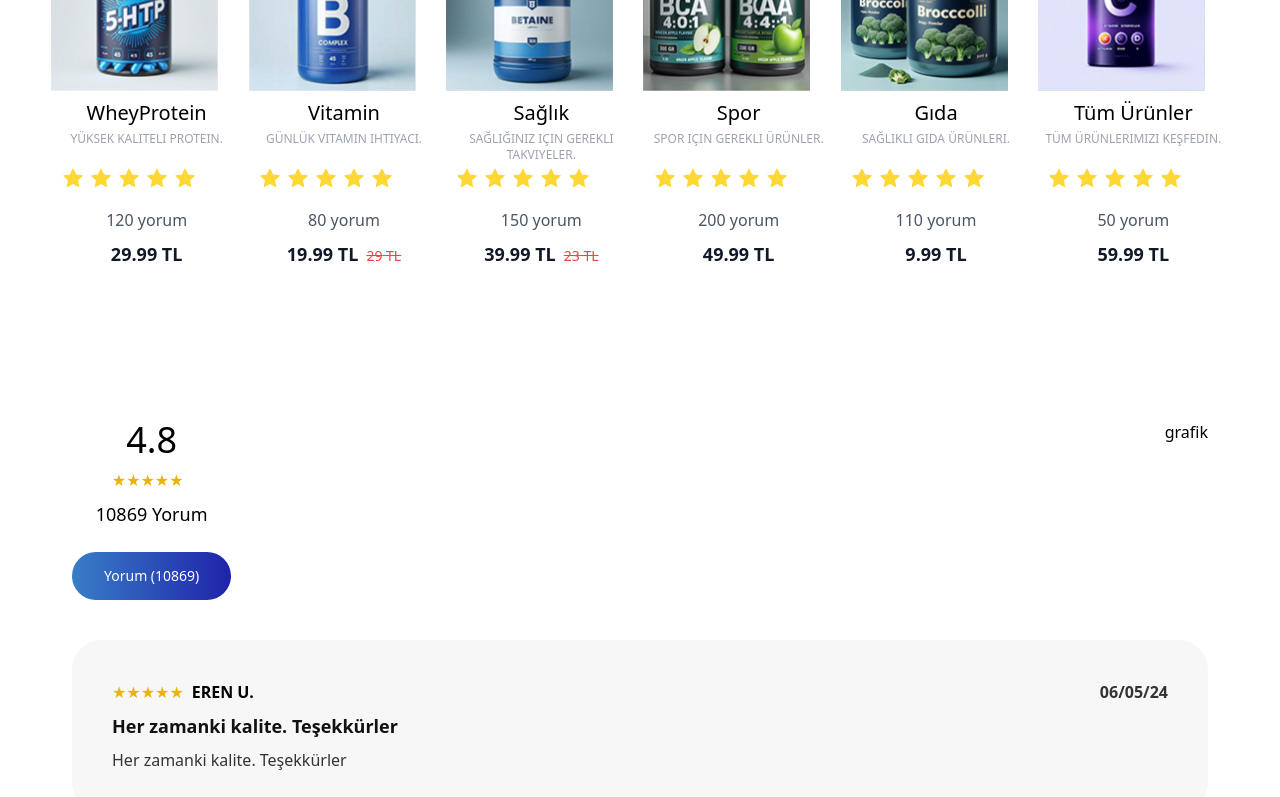
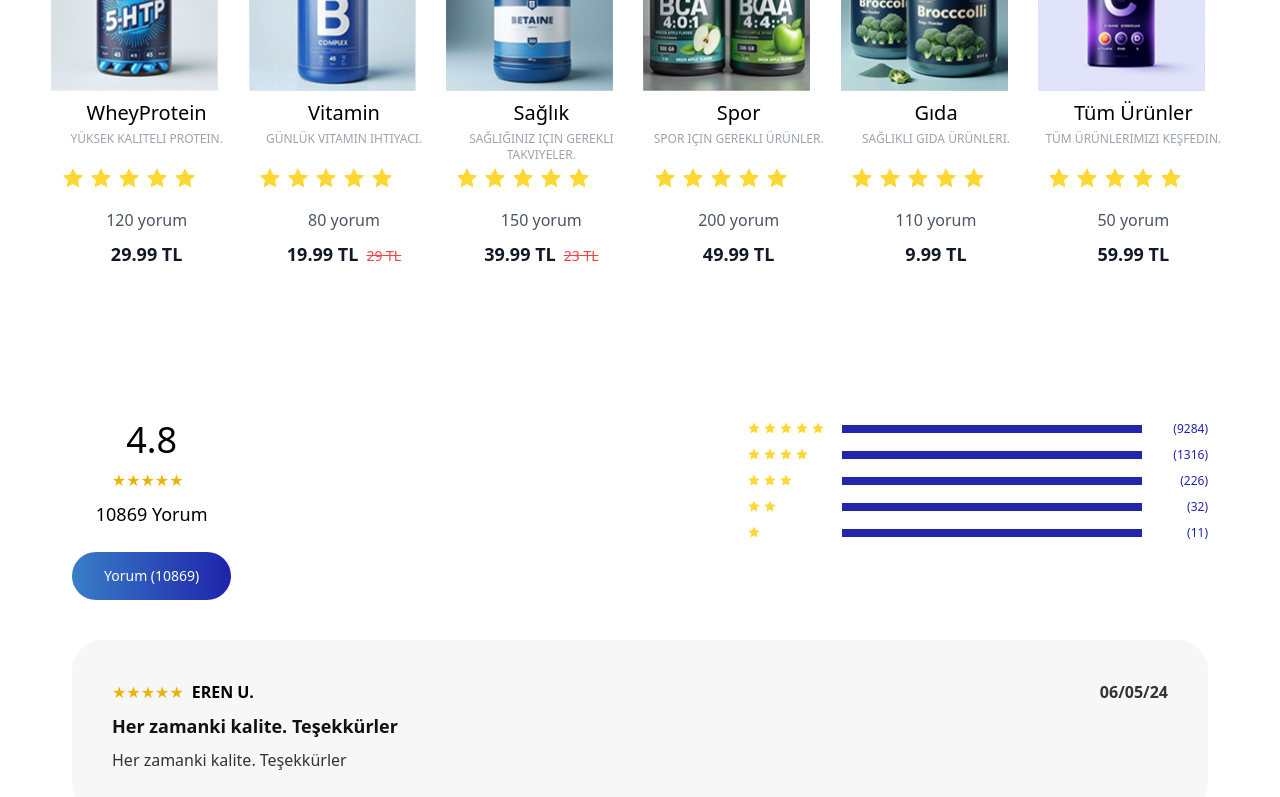
Before and after one commit to busracogul/proteinocean-clone, a React (Vite) app: page /Spor in a window 1280 px wide. Shown: the part 438-1235 px from the top of the page. Built offline with nearby package versions, Linux system fonts and the light colour scheme.

Commit message:
feat: add progress bars for rating comments section

```diff
--- a/package.json
+++ b/package.json
@@ -13,6 +13,7 @@
     "@radix-ui/react-accordion": "^1.2.0",
     "@radix-ui/react-dialog": "^1.1.1",
     "@radix-ui/react-menubar": "^1.1.1",
+    "@radix-ui/react-progress": "^1.1.0",
     "@radix-ui/react-slot": "^1.1.0",
     "blaze-slider": "^1.9.3",
     "class-variance-authority": "^0.7.0",
--- /dev/null
+++ b/src/components/ui/progress.tsx
@@ -0,0 +1,26 @@
+import * as React from "react";
+import * as ProgressPrimitive from "@radix-ui/react-progress";
+
+import { cn } from "@/lib/utils";
+
+const Progress = React.forwardRef<
+  React.ElementRef<typeof ProgressPrimitive.Root>,
+  React.ComponentPropsWithoutRef<typeof ProgressPrimitive.Root>
+>(({ className, value, ...props }, ref) => (
+  <ProgressPrimitive.Root
+    ref={ref}
+    className={cn(
+      "relative overflow-hidden h-[15px] w-[300px] bg-[#2126AB]",
+      className
+    )}
+    {...props}
+  >
+    <ProgressPrimitive.Indicator
+      className="h-[15px] w-[300px] flex-1 bg-[#EDEDED] transition-all"
+      style={{ transform: `translateX(${(1 - (value || 0) / 10000) * 1000}%)` }}
+    />
+  </ProgressPrimitive.Root>
+));
+Progress.displayName = ProgressPrimitive.Root.displayName;
+
+export { Progress };
--- a/src/pages/ProductDetailPage/ProductCommentSection.tsx
+++ b/src/pages/ProductDetailPage/ProductCommentSection.tsx
@@ -9,6 +9,7 @@ import {
   PaginationNext,
   PaginationPrevious,
 } from "@/components/ui/pagination";
+import RatingBars from "./RatingBar";
 
 const comments = [
   {
@@ -55,22 +56,30 @@ const comments = [
   },
 ];
 
+const ratings = [
+  { value: 9284 },
+  { value: 1316 },
+  { value: 226 },
+  { value: 32 },
+  { value: 11 },
+];
+
 function ProductCommentSection() {
   return (
     <>
       <div className="container">
-        <div className="flex justify-between pt-10">
-          <div className="">
-            <div className=" text-center">
-              <h2 className="font-normal text-4xl">4.8</h2>
-              <p className="text-yellow-500 mr-2 my-2 ">★★★★★</p>
-              <p className="font-normal text-lg">10869 Yorum</p>
-            </div>
+        <div className="flex flex-col md:flex-row md:grid-cols-2 justify-between pt-10">
+          <div className="text-center">
+            <h2 className="font-normal text-4xl">4.8</h2>
+            <p className="text-yellow-500 mr-2 my-2">★★★★★</p>
+            <p className="font-normal text-lg">10869 Yorum</p>
             <Button className="bg-gradient-to-r from-[#387EC7] to-[#1F23AA] text-white rounded-[25px] mt-6 px-8">
               Yorum (10869)
             </Button>
           </div>
-          <div>grafik</div>
+          <div className="mt-6 md:mt-0">
+            <RatingBars ratings={ratings} />
+          </div>
         </div>
         <div className="mt-10 space-y-4 mb-10">
           {comments.map((comment, index) => (
--- /dev/null
+++ b/src/pages/ProductDetailPage/RatingBar.tsx
@@ -0,0 +1,63 @@
+import React from 'react';
+import { Progress } from '@/components/ui/progress';
+
+interface RatingData {
+  value: number;
+}
+
+interface RatingBarProps {
+  stars: number;
+  value: number;
+  maxValue: number;
+}
+
+interface RatingBarsProps {
+  ratings: RatingData[];
+}
+
+const RatingBar: React.FC<RatingBarProps> = ({ stars, value, maxValue }) => {
+  const percentage = (maxValue > 0) ? (value / maxValue) * 100 : 0;
+
+  return (
+    <div className="flex items-center">
+      <div className="flex justify-end w-[80px] h-[18px]">
+        {[...Array(5)].map((_, index) => (
+          <div key={index} className="w-[16px] h-[16px]">
+            {index < stars && (
+              <img
+                src="/src/assets/HomePage/image/star.svg"
+                alt="star"
+                className="w-full h-full"
+              />
+            )}
+          </div>
+        ))}
+      </div>
+      <div className="mx-4 flex-grow">
+        <Progress value={percentage} className="h-2" />
+      </div>
+      <span className="font-normal text-xs text-[#1F23AA] w-[50px] text-right">({value})</span>
+    </div>
+  );
+};
+
+const RatingBars: React.FC<RatingBarsProps> = ({ ratings }) => {
+  const sortedRatings = [...ratings].sort((a, b) => b.value - a.value);
+
+  const maxValue = sortedRatings.length > 0 ? sortedRatings[0].value : 1;
+
+  return (
+    <div className="space-y-2">
+      {sortedRatings.map((rating, index) => (
+        <RatingBar
+          key={index}
+          stars={5 - index}
+          value={rating.value}
+          maxValue={maxValue}
+        />
+      ))}
+    </div>
+  );
+};
+
+export default RatingBars;
```
Also changed, not shown: 1 other file (tests, documents, lock files or other folders).
